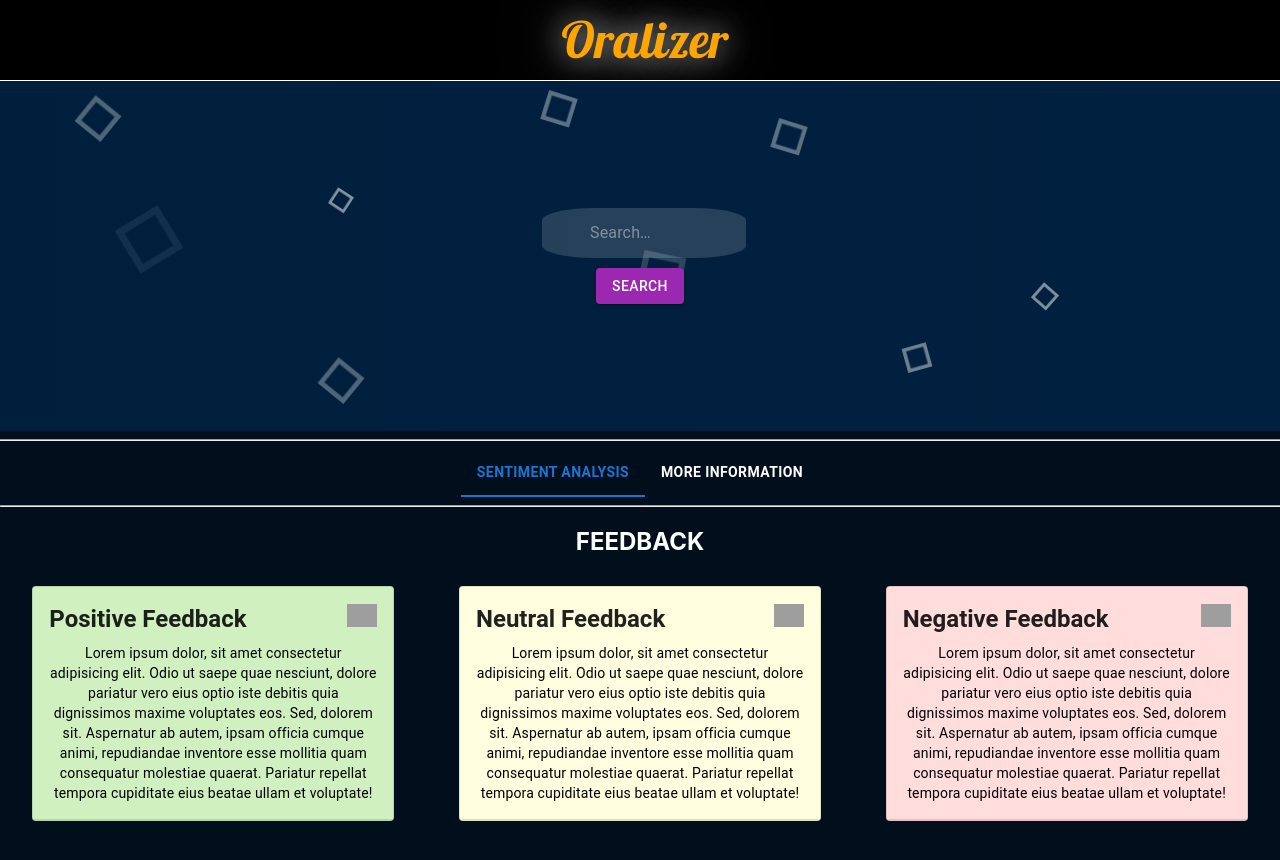
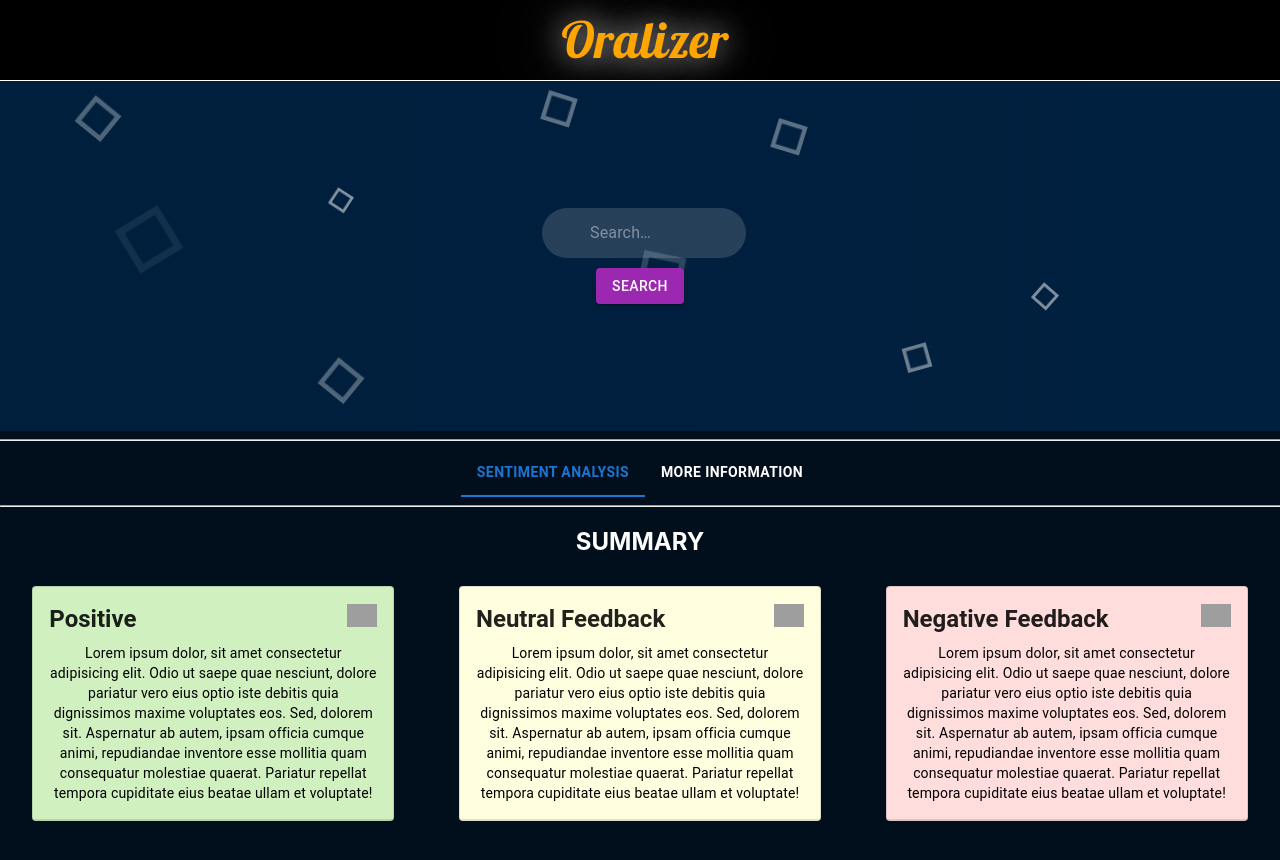
Before and after one commit to ameybagwe12/Crescendo24-Hack14, a React (Create React App) app: page / in a window 1280 px wide. Shown: the top 860 px of the page. Built offline with nearby package versions, Linux system fonts and the light colour scheme; grey boxes are pictures that could not be loaded; a web font is replaced by a local one.

Commit message:
Graphs Update

```diff
--- a/src/components/SearchBar.jsx
+++ b/src/components/SearchBar.jsx
@@ -94,7 +94,7 @@ export default function SearchBar() {
             flexDirection: "column",
           }}
         >
-          <Search style={{ borderRadius: "25%" }}>
+          <Search style={{ borderRadius: "100px" }}>
             <StyledInputBase
               placeholder="Search…"
               inputProps={{ "aria-label": "search" }}
--- a/src/components/analysis.jsx
+++ b/src/components/analysis.jsx
@@ -25,7 +25,7 @@ export default function Analysis({ data }) {
       </div>
       <hr style={{ color: "white", paddingRight: 700, paddingLeft: 700 }} />
       <div style={{ textAlign: "center", color: "white" }}>
-        <h2>FEEDBACK</h2>
+        <h2>SUMMARY</h2>
         <div
           style={{
             display: "flex",
@@ -34,7 +34,7 @@ export default function Analysis({ data }) {
           }}
         >
           <IntroDivider
-            name={"Positive Feedback"}
+            name={"Positive"}
             img={"https://i.imgur.com/OKM8toO.png"}
             bg={"rgb(208, 240, 192)"}
           />
--- a/src/components/tab.jsx
+++ b/src/components/tab.jsx
@@ -12,7 +12,14 @@ export default function SectionTabs({ data }) {
   };
 
   return (
-    <div>
+    <div
+      style={{
+        display: "flex",
+        justifyContent: "center",
+        alignItems: "center",
+        flexDirection: "column",
+      }}
+    >
       <Tabs
         value={value}
         onChange={handleChange}
--- a/src/models/bar-chart.jsx
+++ b/src/models/bar-chart.jsx
@@ -66,6 +66,7 @@ class ApexBarChart extends React.Component {
             series={this.state.series}
             type="bar"
             height={350}
+            width={1500}
           />
         </div>
         {/* <div id="html-dist"></div> */}
```
